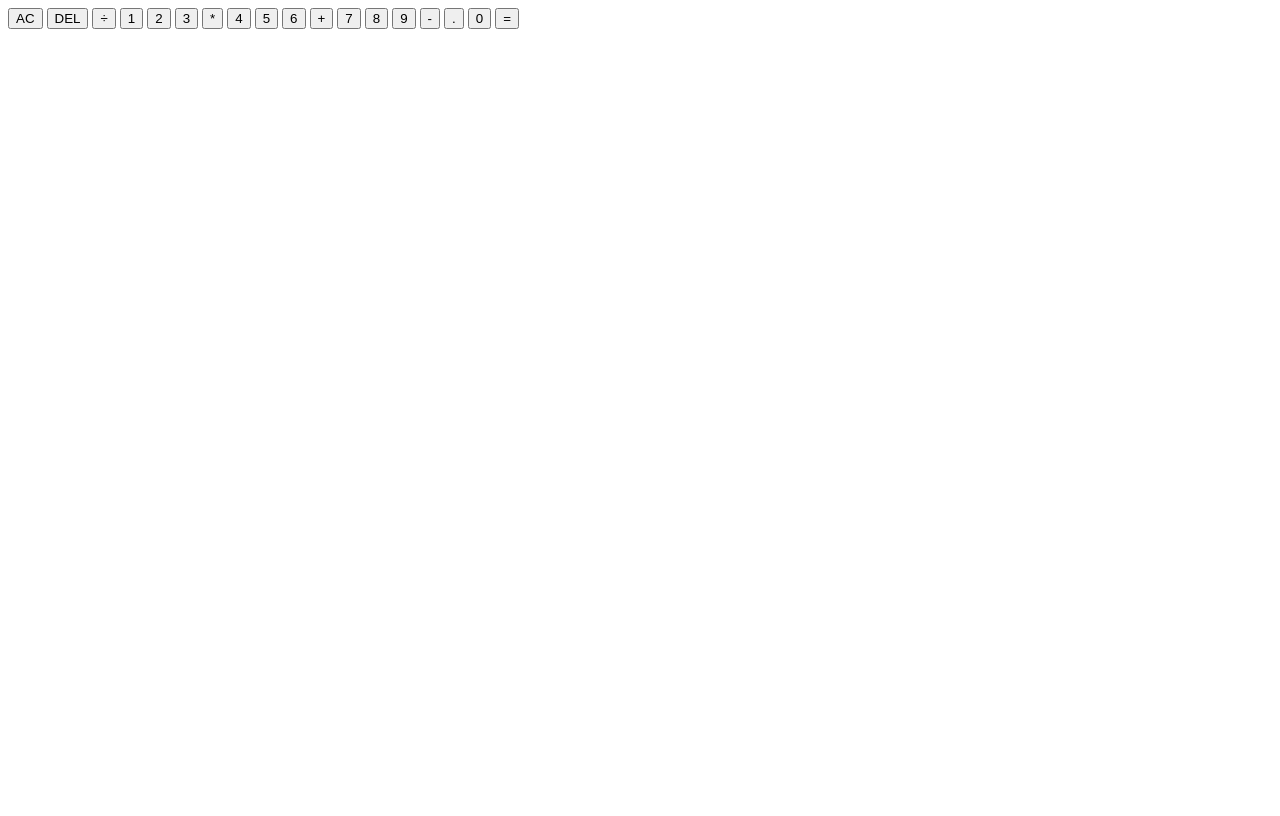
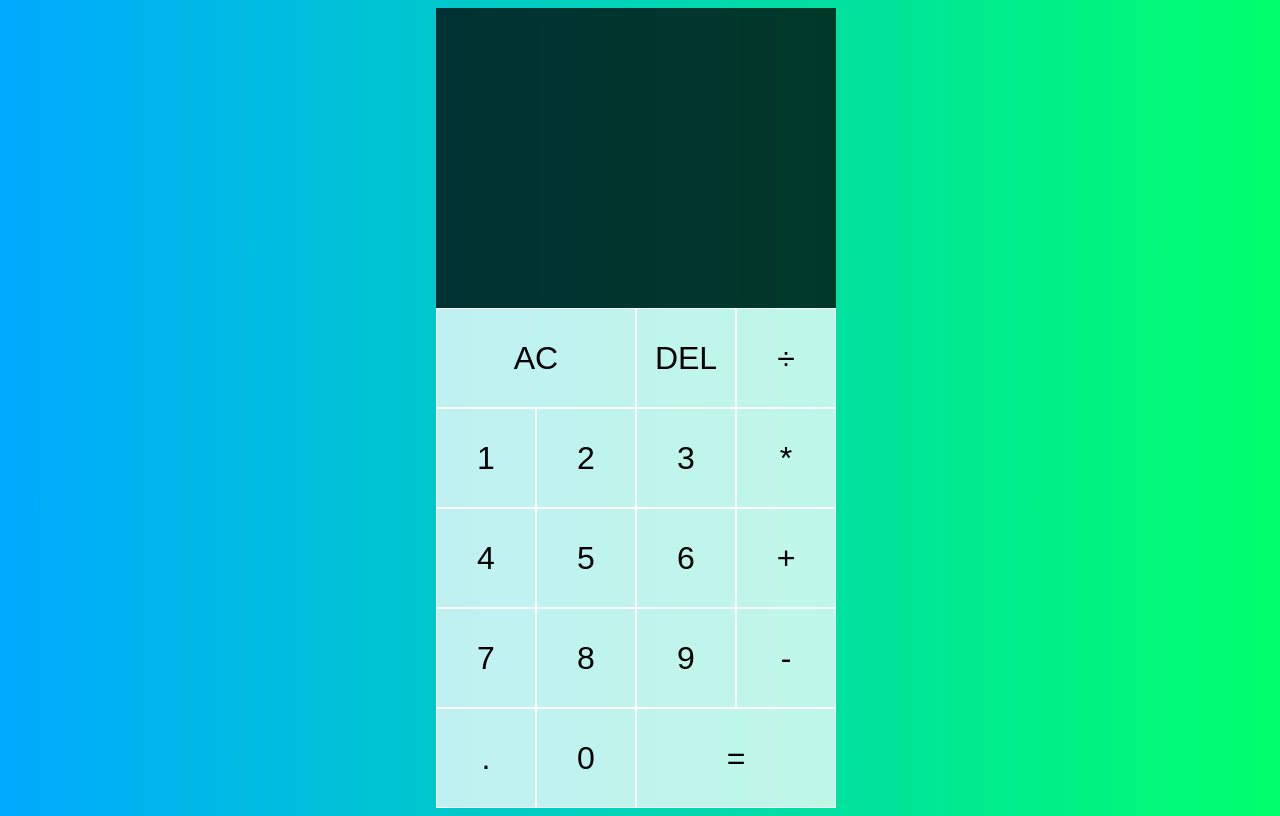
Before and after one commit to atiquehossain/js-calculator, a plain HTML site: page index.html in a window 1280 px wide. Drawn offline with Linux system fonts and the light colour scheme.

Commit message:
css done

```diff
--- a/css/style.css
+++ b/css/style.css
@@ -0,0 +1,54 @@
+*, *::before, *::after{
+  box-sizing: border-box;
+  font-family: ;
+  font-weight: normal;
+}
+
+body{
+  padding: 0;
+  margin-left: 0;
+  background: linear-gradient(to right, #00AAFF, #00FF6C);
+}
+
+.calculator-grid{
+  display: grid;
+  justify-content: center;
+  align-content: : center;
+  min-height: 100vh;
+  grid-template-columns: repeat(4,100px);
+  grid-template-rows: minmax(120px,auto) repeat(5,100px);
+}
+.calculator-grid > button{
+cursor: pointer;
+font-size: 2rem;
+border:1px solid white;
+outline:none;
+background-color: rgba(255,255,255,.75);
+}
+
+.calculator-grid > button:hover{
+  background-color: rgba(255,255,255,.9);
+}
+.span-two{
+  grid-column: span 2;
+}
+
+.output{
+  grid-column: 1/-1;
+  background-color: rgba(0, 0, 0, 0.75);
+  display: flex;
+  align-items: flex-end;
+  justify-content: space-around;
+  flex-direction: column;
+  padding: 10px;
+  word-wrap: break-word;
+  word-break: break-all;
+}
+.output .previous-operand{
+color: rgba(255, 255, 255, 0.75);
+font-size: 1.5rem;
+}
+.output .current-operand{
+  color: white;
+  font-size: 2.5rem;
+}
--- a/index.html
+++ b/index.html
@@ -5,14 +5,19 @@
   <meta name="viewport" content="width=device-width, initial-scale=1.0">
   <meta http-equiv="X-UA-Compatible" content="ie=edge">
   <title>Document</title>
+
+  <link rel="stylesheet" href="css/style.css">
 </head>
 <body>
-  <div class="calculator-frid">
+  <div class="calculator-grid">
     <div class="output">
 
       <div class="previous-operand">
-        <div class="current-operand">
-        </div>
+
+      </div>
+
+      <div class="current-operand">
+
       </div>
     </div>
 <button type="button" name="button" class="span-two">AC</button>
@@ -32,7 +37,7 @@
 <button type="button" name="button">-</button>
 <button type="button" name="button">.</button>
 <button type="button" name="button">0</button>
-<button type="button" name="button">=</button>
+<button type="button" name="button" class="span-two">=</button>
   </div>
 
 </body>
```
